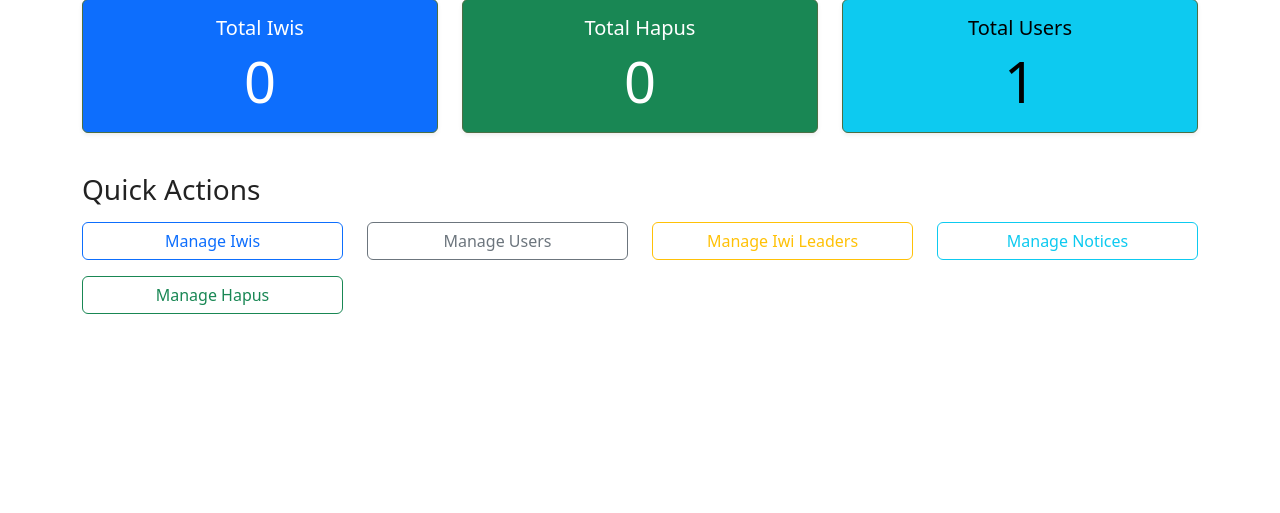
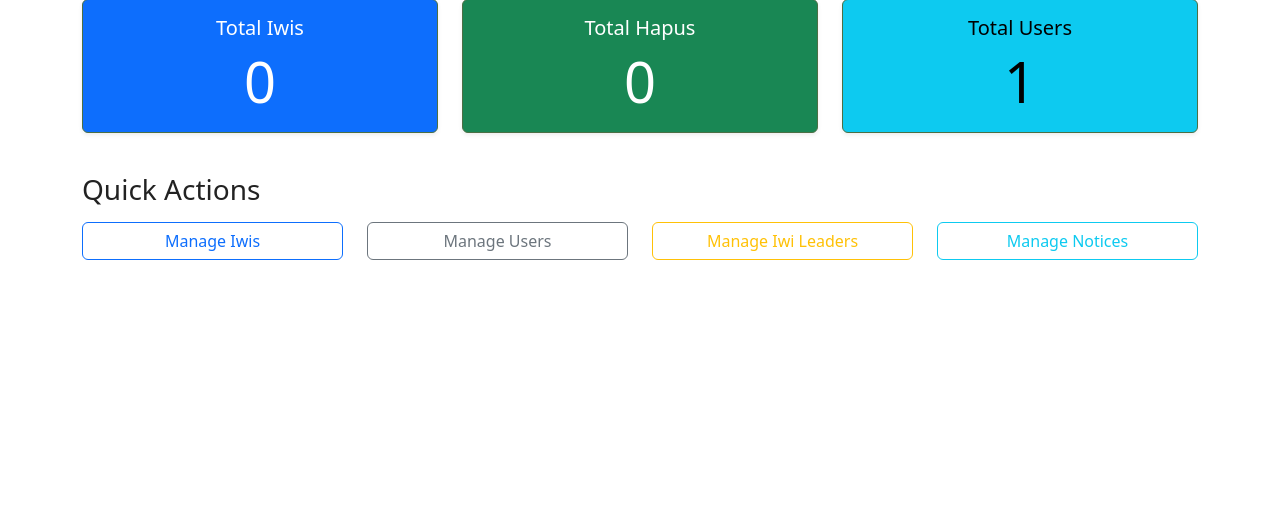
Before and after one commit to Nishita12393/IwiConnect, a Django app: page /dashboard/ in a window 1280 px wide. Shown: the part 167-680 px from the top of the page. Run offline with Django 5.2, Linux system fonts and the light colour scheme; the visitor is signed in with stand-in values (Sample User, id 1); data comes from the database, SQL or seed files in the repository; data that the repository does not hold is empty.

Commit message:
remove hapu management link

```diff
--- a/core/templates/core/admin_dashboard.html
+++ b/core/templates/core/admin_dashboard.html
@@ -53,11 +53,6 @@
           <i class="fas fa-bullhorn"></i> Manage Notices
         </a>
       </div>
-      <div class="col-md-3 mb-3">
-        <a href="{% url 'hapumgmt:hapu_list' %}" class="btn btn-outline-success w-100">
-          <i class="fas fa-leaf"></i> Manage Hapus
-        </a>
-      </div>
     </div>
   </div>
 </div>
```
